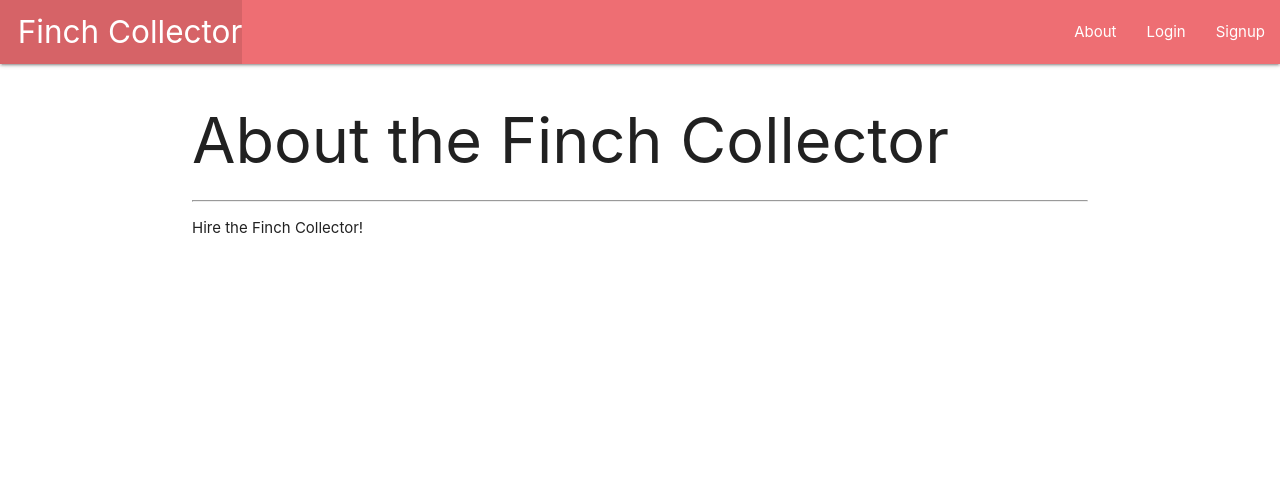
After one commit to jayjaybunce/finchcollector, a Django app: page /about/ in a window 1280 px wide. The commit adds this page. Shown: the top 480 px of the page. Run offline with Django 3.2, Linux system fonts and the light colour scheme.

Commit message:
Fixes issues

```diff
--- /dev/null
+++ b/main_app/templates/finches/about.html
@@ -0,0 +1,8 @@
+{% extends 'base.html' %}
+
+{% block content %}
+    <h1>About the Finch Collector</h1>
+        <hr/>
+        <p>Hire the Finch Collector!</p>
+
+{% endblock  %}
--- a/main_app/templates/main_app/finch_form.html
+++ b/main_app/templates/main_app/finch_form.html
@@ -12,7 +12,7 @@
     <form action="" method="post">
     {% csrf_token %}
         {{form.as_table}}
-    <input class="btn" type="submit" value="Add">
+    <input class="btn" type="submit" value="Update">
     </form>
 
 
--- a/main_app/urls.py
+++ b/main_app/urls.py
@@ -15,6 +15,7 @@ urlpatterns = [
     path('toys/', views.toys_index, name='toys_index'),
     path('toys/new', views.add_toy, name='add_toy'),
     path('accounts/signup/', views.signup, name='signup'),
+    path('about/',views.about,name='about'),
 
 
 ]
--- a/main_app/views.py
+++ b/main_app/views.py
@@ -50,7 +50,7 @@ class FinchCreate(LoginRequiredMixin,CreateView):
 
 class FinchUpdate(LoginRequiredMixin,UpdateView):
     model = Finch
-    fields = '__all__'
+    fields = ['name','color','age']
 
 
 class FinchDelete(LoginRequiredMixin,DeleteView):
@@ -161,3 +161,9 @@ def finch_remove_toy(request, finch_id, toy_id):
     finch.toys.remove(toy)
     finch.save()
     return redirect('finches:detail',finch_id=finch_id)
+
+
+
+
+def about(request):
+    return render(request,'finches/about.html')
```
